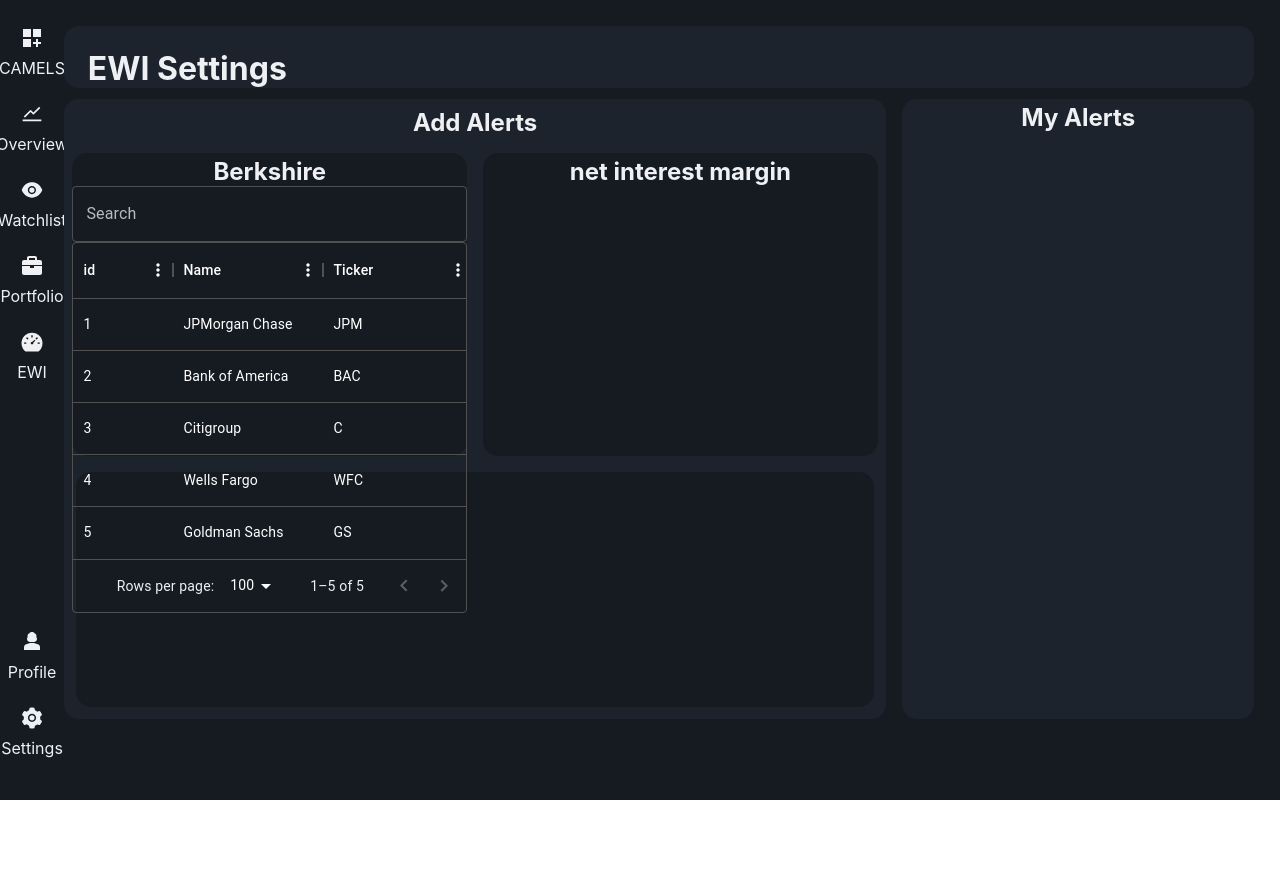
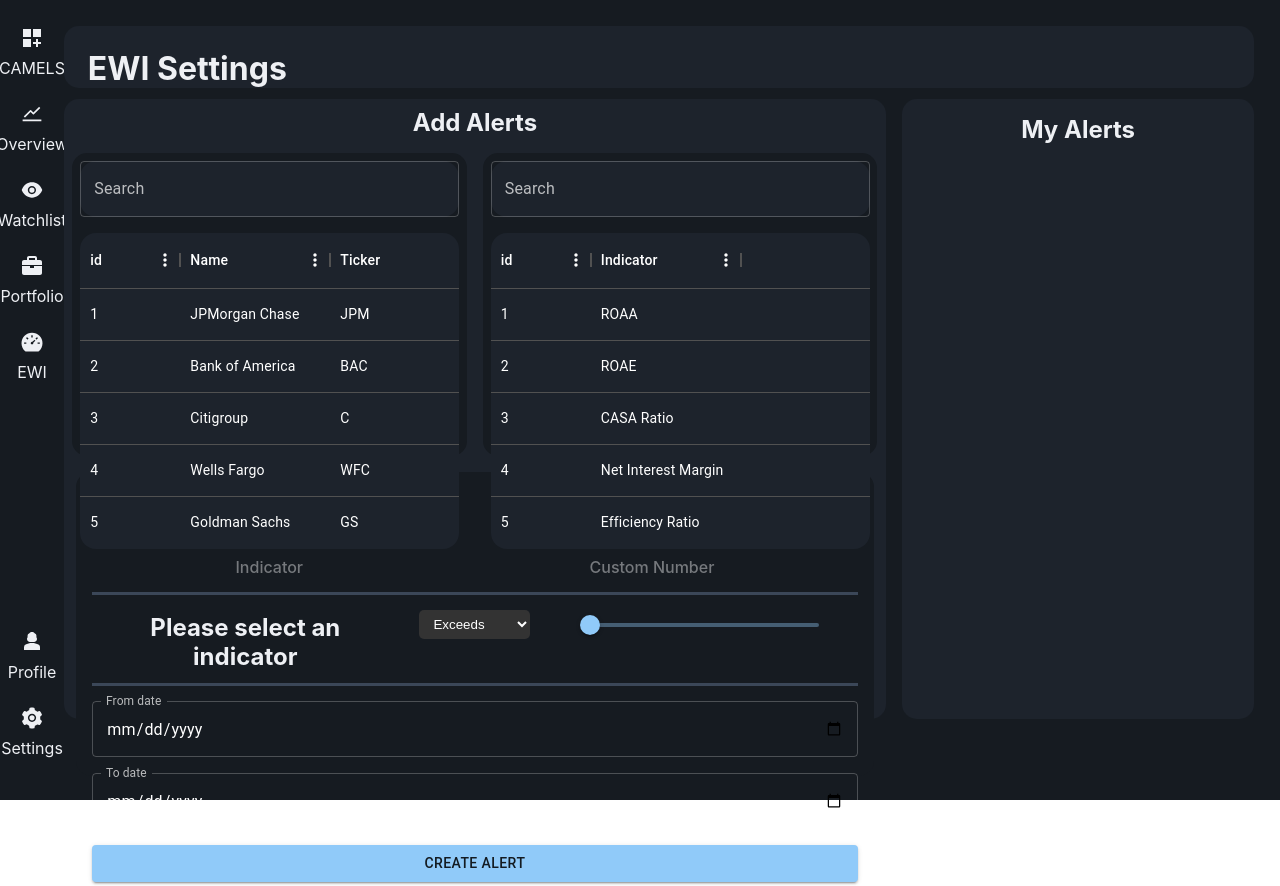
Before and after one commit to TEMG4940C-T2/AlchemicAppProd, a React (Create React App) app in the folder client/: page /ewi-settings in a window 1280 px wide. Before the commit the page ends 800 px from the top, so only its background shows below. Built offline with nearby package versions, Linux system fonts and the light colour scheme.

Commit message:
EWI Settings page done

```diff
--- a/client/src/components/bond-table-overview/BondTableOverview.tsx
+++ b/client/src/components/bond-table-overview/BondTableOverview.tsx
@@ -142,7 +142,6 @@
           // getRowId={(row) => row.BondID} // Here I'm using the `name` property as the id. Replace `name` with the appropriate property in your data.
           // getRowId={(row) => row.BondID} // Here I'm using the `name` property as the id. Replace `name` with the appropriate property in your data.
           onRowClick={handleRowClick}
-          rowSelectionModel={[]}
           getRowClassName={(params) =>
             `${params.id === selectedRow ? classes.rowSelected : ''} ${classes.root}`
           }
--- /dev/null
+++ b/client/src/components/date-form/DateForm.tsx
@@ -0,0 +1,57 @@
+import React from 'react';
+import { ThemeProvider, createTheme } from '@mui/material/styles';
+import TextField from '@mui/material/TextField';
+import Button from '@mui/material/Button';
+import Box from '@mui/material/Box';
+
+const darkTheme = createTheme({
+  palette: {
+    mode: 'dark',
+  },
+});
+
+function DateForm({ onSubmit }) {
+  const handleSubmit = (event) => {
+    event.preventDefault();
+    const formData = new FormData(event.currentTarget);
+    const fromDate = formData.get('from-date');
+    const toDate = formData.get('to-date');
+    onSubmit({fromDate, toDate});
+  };
+
+  return (
+    <ThemeProvider theme={darkTheme}>
+      <Box component="form" onSubmit={handleSubmit} noValidate sx={{display:"flex", flexDirection:"column", gap:"1rem", paddingTop:"2%"}}>
+        <TextField
+          id="from-date"
+          label="From date"
+          type="date"
+          InputLabelProps={{
+            shrink: true,
+          }}
+          sx={{ width: '100%'}}
+          name="from-date"
+        />
+        <TextField
+          id="to-date"
+          label="To date"
+          type="date"
+          InputLabelProps={{
+            shrink: true,
+          }}
+          sx={{ width: '100%'}}
+          name="to-date"
+        />
+        <Button
+          type="submit"
+          fullWidth
+          variant="contained"
+        >
+          Create Alert
+        </Button>
+      </Box>
+    </ThemeProvider>
+  );
+}
+
+export default DateForm;
--- a/client/src/components/searchable-table/SearchableTable.tsx
+++ b/client/src/components/searchable-table/SearchableTable.tsx
@@ -25,7 +25,7 @@
   },
 });
 
-export default function DataTable({ columns, rows }) {
+export default function DataTable({ columns, rows, onRowSelect }) {
   const classes = useStyles();
   const [searchText, setSearchText] = React.useState('');
   const [filteredRows, setFilteredRows] = React.useState([]);
@@ -42,20 +42,42 @@
     );
   }, [rows, searchText]);
 
+  const handleRowClick = (params) => {
+    onRowSelect(params.row);
+  }
+
   return (
     <ThemeProvider theme={darkTheme}>
-      <div className={classes.root} style={{ display: 'flex', flexDirection: 'column', height: '100%', width:"100%" }}>
+      <div
+        className={classes.root}
+        style={{ display: 'flex', flexDirection: 'column', height: '100%', gap:"1rem", padding:"2%", width: '100%' }}
+      >
         <TextField
           id="search"
           label="Search"
           type="search"
           value={searchText}
           onChange={(e) => setSearchText(e.target.value)}
+          sx={{
+            backgroundColor: "#1D232C",
+            borderRadius: '16px',
+            border: "0px",
+
+          }}
         />
-        <div >
+        <div>
           <DataGrid
             rows={filteredRows}
             columns={columns}
+            onRowClick={handleRowClick}
+            hideFooterPagination
+            hideFooter
+            sx={{
+              backgroundColor: "#1D232C",
+              borderRadius: '16px',
+              border: "0px",
+
+            }}
           />
         </div>
       </div>
--- /dev/null
+++ b/client/src/components/select-ewi/SelectEwi.tsx
@@ -0,0 +1,25 @@
+import React from 'react';
+
+function Dropdown({ onOptionSelect }) {
+  const handleChange = (event) => {
+    onOptionSelect(event.target.value);
+  };
+
+  const dropdownStyle = {
+    backgroundColor: '#333',
+    color: '#fff',
+    border: 'none',
+    borderRadius: '5px',
+    padding: '5px 10px',
+  };
+
+  return (
+    <select style={dropdownStyle} onChange={handleChange}>
+      <option value="exceeds">Exceeds</option>
+      <option value="equals">Equals To</option>
+      <option value="lower than">Lower Than</option>
+    </select>
+  );
+}
+
+export default Dropdown;
--- /dev/null
+++ b/client/src/components/slider/Slider.tsx
@@ -0,0 +1,57 @@
+import * as React from 'react';
+import Slider from '@mui/material/Slider';
+import { ThemeProvider, createTheme } from '@mui/material/styles';
+import Box from '@mui/material/Box';
+
+const darkTheme = createTheme({
+  palette: {
+    mode: 'dark',
+  },
+  components: {
+    MuiSlider: {
+      styleOverrides: {
+        mark: {
+          backgroundColor: '#F932B5',
+          height: 16,
+          width: 4,
+          marginTop: -7,
+        },
+        markActive: {
+          opacity: 1,
+        },
+      },
+    },
+  },
+});
+
+function BenchmarkSlider({ onChange, benchmark }) {
+  const handleChange = (event, newValue) => {
+    onChange(newValue);
+  };
+
+  const marks = [
+    {
+      value: benchmark,
+      label: `${benchmark}%`,
+    },
+  ];
+
+  return (
+    <ThemeProvider theme={darkTheme}>
+      <Box sx={{ width: '100%' }}>
+        <Slider
+          defaultValue={benchmark}
+          valueLabelDisplay="auto"
+          aria-label="Benchmark slider"
+          step={1}
+          marks={marks}
+          min={Math.max(0, benchmark - 20)}
+          max={benchmark + 20}
+          onChange={handleChange}
+        />
+      </Box>
+    </ThemeProvider>
+  );
+}
+
+export default BenchmarkSlider;
--- a/client/src/pages/EWI-settings-page/EwiSettingsPage.scss
+++ b/client/src/pages/EWI-settings-page/EwiSettingsPage.scss
@@ -2,6 +2,7 @@
     box-sizing: border-box;
     margin: 0px;
     padding: 0px;
+    // border: 0.5px solid red;
 }
 .ewi-settings-container{
     box-sizing: border-box;
--- a/client/src/pages/EWI-settings-page/EwiSettingsPage.tsx
+++ b/client/src/pages/EWI-settings-page/EwiSettingsPage.tsx
@@ -1,9 +1,21 @@
-import React, {useState} from 'react'
+import React, {useState, useEffect} from 'react'
 import './EwiSettingsPage.scss'
 import SearchBar from '../../components/company-searchbar/CompanySearchbar'
 import WatchlistButton  from '../../components/button/Button'
 import {BiDotsVerticalRounded} from 'react-icons/bi'
 import SearchableTable from '../../components/searchable-table/SearchableTable'
+import SelectEwi from '../../components/select-ewi/SelectEwi'
+import BenchmarkSlider from '../../components/slider/Slider'
+import DateForm from '../../components/date-form/DateForm'
+import {BsDot} from 'react-icons/bs';
+
+
+type Alert = {
+    company: {name: string, ticker: string} | null,
+    indicator: {indicator: string, benchmark: number} | null,
+    sliderValue: any | null, // Replace `any` with the actual type of your slider value
+    dates: {fromDate: string, toDate: string},
+  };
 
 const columns1 = [
     { field: 'id', hide: true },
@@ -19,15 +31,67 @@
     { id: 5, name: 'Goldman Sachs', ticker: 'GS' },
     // add more rows as needed
 ];
+const columns2 = [
+    { field: 'id', hide: true },
+    { field: 'indicator', headerName: 'Indicator', width: 150 },
+  ];
+
+const rows2 = [
+    { id: 1, indicator: 'ROAA', benchmark: 1.2},
+    { id: 2, indicator: 'ROAE', benchmark:12.5},
+    { id: 3, indicator: 'CASA Ratio', benchmark:30},
+    { id: 4, indicator: 'Net Interest Margin', benchmark:3},
+    { id: 5, indicator: 'Efficiency Ratio', benchmark:55},
+    // add more rows as needed
+];
 
 export const EwiSettingsPage= () => {
-    const [selectedCompany, setSelectedCompany] = useState<string | null>(null);
-    const [selectedCAMEL, setSelectedCAMEL] = useState<string | null>("Overview");
 
-    const handleChange = (event, newValue) => {
-        setSelectedCAMEL(newValue);
-        console.log(selectedCAMEL)
-      };
+    const [selectedCompany, setSelectedCompany] = useState<any | null>(null);
+    useEffect(() => {
+        console.log("selected Company", selectedCompany)
+    }, [selectedCompany])
+
+    const [selectedIndicator, setSelectedIndicator] = useState<any | null>(null);
+    useEffect(() => {
+        console.log("selected Indicator", selectedIndicator)
+    }, [selectedIndicator])
+
+
+    const [selectedEwiAlert, setSelectedEwiAlert] = useState<any | null>(null);
+    useEffect(() => {
+        console.log("selected EWI Alert", selectedEwiAlert)
+    }, [selectedEwiAlert])
+
+    const [selectedEwiSlider, setSelectedEwiSlider] = useState<any | null>(null);
+    useEffect(() => {
+        console.log("EWI Slider value", selectedEwiSlider)
+    }, [selectedEwiSlider])
+
+
+    const [alerts, setAlerts] = useState<Alert[]>([]);
+    const handleFormSubmit = (data) => {
+        if (
+            selectedCompany &&
+            selectedIndicator &&
+            selectedEwiSlider &&
+            selectedEwiAlert &&
+            data.fromDate &&
+            data.toDate
+        ) {
+            const newAlert = {
+                company: selectedCompany,
+                indicator: selectedIndicator,
+                sliderValue: selectedEwiSlider,
+                ewiAlert: selectedEwiAlert,
+                dates: data,
+            };
+            setAlerts((prevAlerts) => [...prevAlerts, newAlert]);
+        } else {
+            console.error("Please fill out all the fields");
+        }
+    };
+
 
 
     return (
@@ -42,19 +106,54 @@
                     <h2>Add Alerts</h2>
                     <div style={{display:"flex",height:"50%", justifyContent:"center", gap:"1rem"}}>
                         <div style={{width: "48%", background:"#161B21", borderRadius:"15px" }}>
-                            <h2>Berkshire</h2>
-                            <SearchableTable columns={columns1} rows={rows1} />
+                            <SearchableTable columns={columns1} rows={rows1} onRowSelect={setSelectedCompany} />
                         </div>
                         <div style={{width: "48%", background:"#161B21", borderRadius:"15px" }}>
-                            <h2>net interest margin</h2>
+                            <SearchableTable columns={columns2} rows={rows2} onRowSelect={setSelectedIndicator} />
                         </div>
                     </div>
-                    <div style={{display:"flex", alignSelf:"center", width: "97%", height:"50%", background:"#161B21", borderRadius:"15px"}}>
+                    <div style={{display:"flex", flexDirection:"column", alignSelf:"center", width: "97%", height:"50%", background:"#161B21", borderRadius:"15px"}}>
+                        <div style={{padding:"2% 2%", width: "100%"}}>
+                            {selectedCompany && <h1>{selectedCompany.name} ({selectedCompany.ticker})</h1>}
+                            {!selectedCompany && <h2 style={{textAlign:"left"}}>Please select a company</h2>}
+                        </div>
+                        <div style={{padding:"2% 2%", width: "100%"}}>
+                            <div style={{display:"flex", justifyContent:"space-around", paddingBottom:"2%"}}>
+                                <span style={{color:"#76797D", fontWeight:"500"}}>Indicator</span>
+                                <span style={{color:"#76797D", fontWeight:"500"}}>Custom Number</span>
+                            </div>
+                            <div style={{display:"flex", justifyContent:"space-between", alignItems:"flex-start", height:"30%", paddingTop:"2%", borderTop:"3px solid #3B4758", borderBottom:"3px solid #3B4758"}}>
+                                <div style={{width: "30%", marginLeft: "5%"}}>
+                                    {selectedIndicator && <h2>{selectedIndicator.indicator}</h2>}
+                                    {!selectedIndicator && <h2>Please select an indicator</h2>}
+                                </div>
+                                <div style={{display:"flex", justifyContent:"center", width: "30%", height:"40%"}}>
+                                    <SelectEwi onOptionSelect={setSelectedEwiAlert} />
+                                </div>
+                                <div style={{width: "30%", marginRight: "5%"}}>
+                                    <BenchmarkSlider onChange={setSelectedEwiSlider} benchmark={selectedIndicator?.benchmark}/>
+                                </div>
+                            </div>
+                            <div style={{height:"40%"}}>
+                                <DateForm onSubmit={handleFormSubmit}/>
+                            </div>
+                        </div>
+
                     </div>
 
                 </div>
-                <div className='ewi-alerts' style={{display:"flex", flexDirection:"column", width:"30%", background:"#1D232C", borderRadius:"15px"}}>
+                <div className='ewi-alerts' style={{display:"flex", flexDirection:"column", width:"30%", background:"#1D232C", borderRadius:"15px", gap:"1rem", padding: "1% 1%"}}>
+
                     <h2>My Alerts</h2>
+                    {alerts.map((alert:any, index:any) => (
+                        <div key={index} style={{background:"#161B21", padding: "2% 2%", borderRadius:"15px"}}>
+                            <div style={{display: "flex", alignItems:"center", color:"#EEF0F4"}}> <h2>{alert.company?.name} ({alert.company?.ticker})</h2> </div>
+                            <div style={{display: "flex",  alignItems:"center", justifyContent:"space-between"}}>
+                                <div style={{display: "flex",  alignItems:"center", color:"#DDE1E8", fontWeight:'500'}}> <BsDot size={"2rem"} style={{color:"#F932B5"}} /> {alert.indicator?.indicator} {alert.ewiAlert} {alert.sliderValue} </div>
+                                <h3>Until: {alert.dates.toDate}</h3>
+                            </div>
+                        </div>
+                    ))}
                  </div>
 
             </div>
--- a/client/src/pages/camels-page/CamelsPage.tsx
+++ b/client/src/pages/camels-page/CamelsPage.tsx
@@ -42,7 +42,7 @@
 
         <div className='camels-settings-container'>
             <div className='top-half' style={{ height:"20%", display:"flex", flexDirection: "column", gap: "1.25rem"}}>
-                <div style={{display:"flex", flexDirection:"column", width: "100%", gap:"1rem", padding:"2% 1%", background:"#1D232C", borderRadius:"15px"  }}>
+                <div style={{display:"flex", flexDirection:"column", width: "100%", padding:"2% 1%", background:"#1D232C", borderRadius:"15px"  }}>
                     <h1 className='title'>CAMELS </h1>
                     <div  style={{maxWidth:"20%"}}>
                         <SearchBar setSelectedCompany={setSelectedCompany}/>
```
Lines whose indentation alone changed are shown as unchanged.
